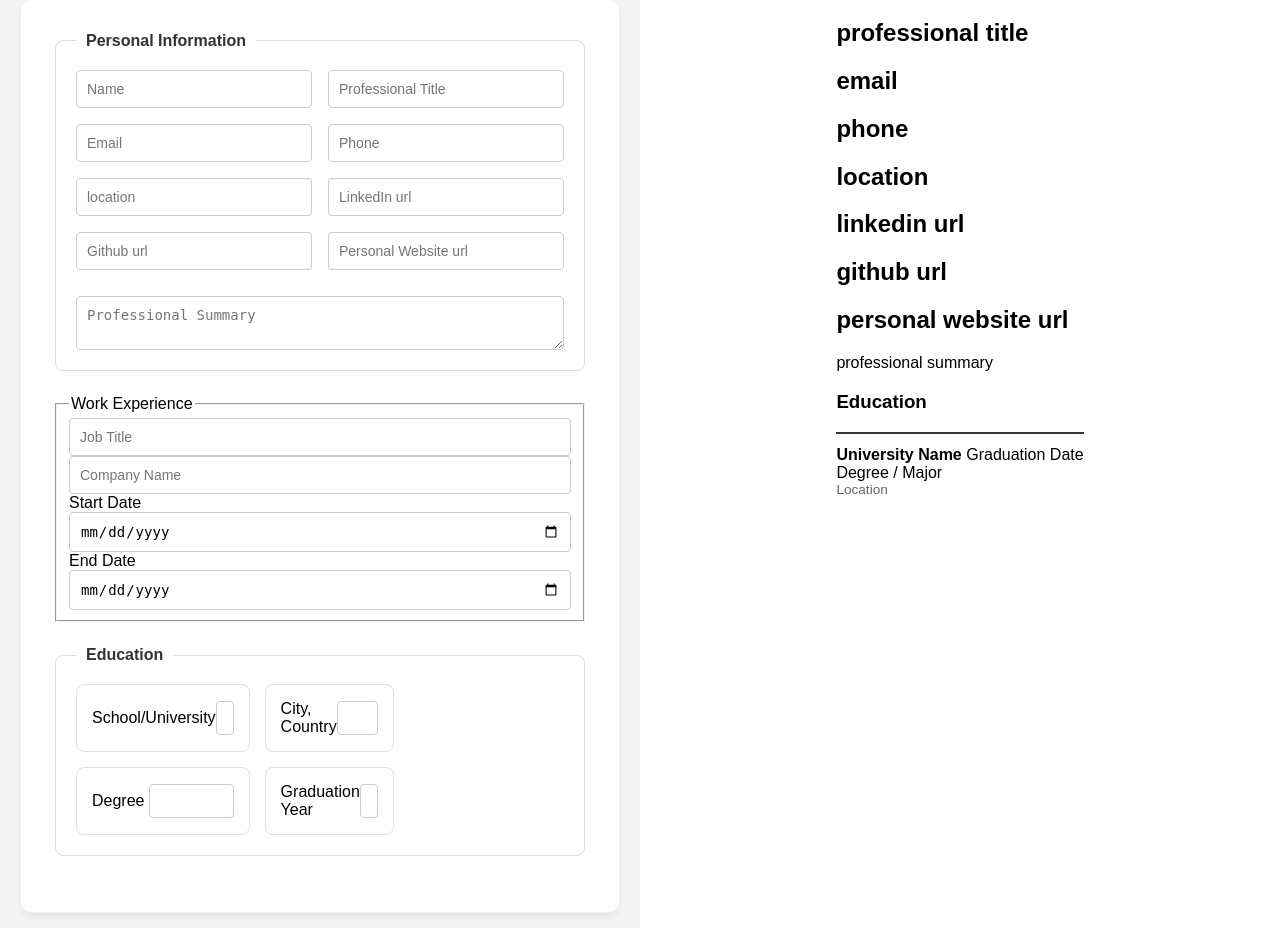
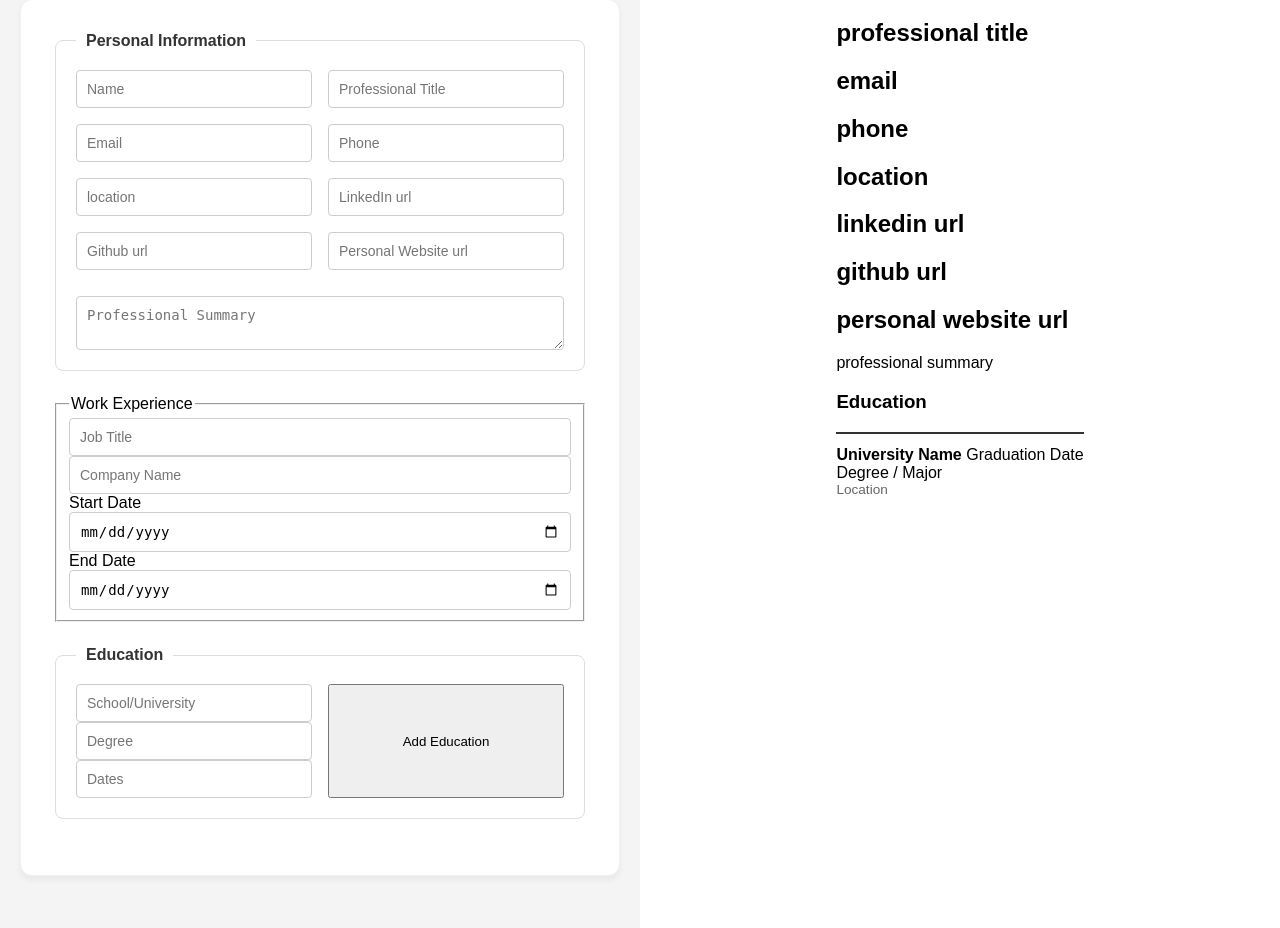
Before and after one commit to aswanth-mc/atsFriendlyResumeBulilder, a Flask app: page / in a window 1280 px wide. Shown: the part 89-1017 px from the top of the page. Run offline with Flask 3, Linux system fonts and the light colour scheme.

Commit message:
style : change the edu section input style

```diff
--- a/templates/index.html
+++ b/templates/index.html
@@ -45,27 +45,13 @@
            <fieldset class="field-group">
     <legend>Education</legend>
 
-    <div class="education-grid">
-        <div class="education-item">
-            <label>School/University</label>
-            <input type="text" id="school-input">
-        </div>
+    <div class="education-row">
+        <input type="text" id="school-input" placeholder="School/University">
+        <input type="text" id="degree-input" placeholder="Degree">
+        <input type="text" id="edu-date-input" placeholder="Dates">
+    </div>
 
-        <div class="education-item">
-            <label>City, Country</label>
-            <input type="text" id="edu-location-input">
-        </div>
-
-        <div class="education-item">
-            <label>Degree</label>
-            <input type="text" id="degree-input">
-        </div>
-
-        <div class="education-item">
-            <label>Graduation Year</label>
-            <input type="text" id="edu-date-input">
-        </div>
-    </div>
+    <button type="button" class="add-btn">Add Education</button>
 </fieldset>
         </form>
     </main>
```
